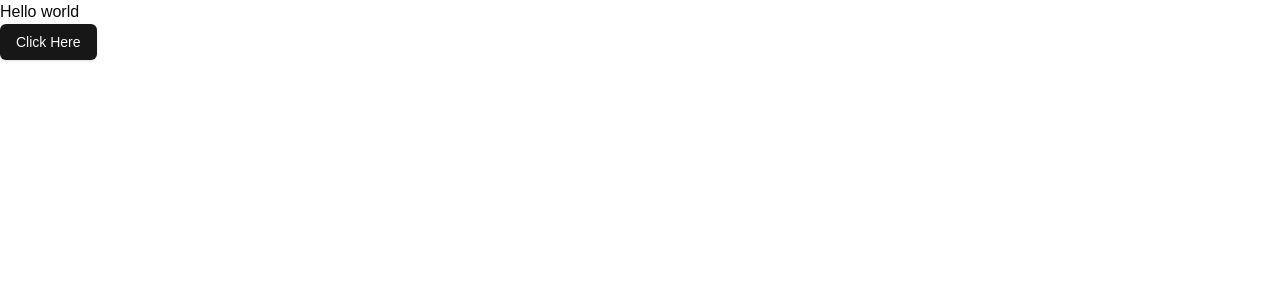
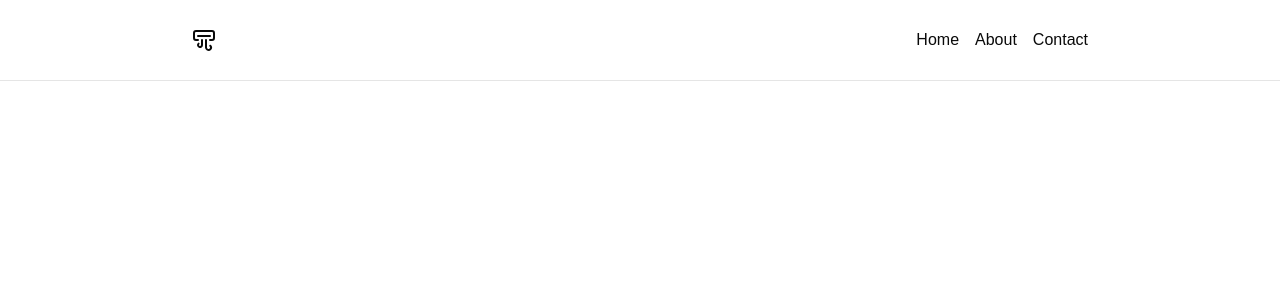
Before and after one commit to zabihbakhtiari/next-auth, a Next.js app: page / in a window 1280 px wide. Shown: the top 300 px of the page. Built offline with nearby package versions, Linux system fonts and the light colour scheme.

Commit message:
create navbar

```diff
--- a/app/layout.tsx
+++ b/app/layout.tsx
@@ -1,9 +1,9 @@
 import type { Metadata } from "next";
 import "./globals.css";
-
+import Navbar from "@/components/navbar";
 
 export const metadata: Metadata = {
-  title: "Create Next App",
+  title: "Next auth",
   description: "Generated by create next app",
 };
 
@@ -14,9 +14,8 @@ export default function RootLayout({
 }>) {
   return (
     <html lang="en">
-      <body
-        className={` antialiased`}
-      >
+      <body className="antialiased">
+        <Navbar />
         {children}
       </body>
     </html>
--- a/app/page.tsx
+++ b/app/page.tsx
@@ -4,8 +4,6 @@ import { Button } from "@/components/ui/button";
 export default function Home() {
   return (
     <div>
-      <h1>Hello world</h1>
-      <Button>Click Here</Button>
     </div>
 
   );
--- /dev/null
+++ b/components/navbar.tsx
@@ -0,0 +1,29 @@
+import React from 'react'
+import Link from 'next/link'
+import { AirVent } from 'lucide-react'
+
+export default function Navbar() {
+  return (
+    <nav className='border-b px-4 py-2 bg-white'>
+      <div className='flex items-center justify-between mx-auto max-w-4xl h-16'>
+        <Link href="/" className="text-xl font-bold">
+         <Link href='/'>
+         <AirVent />
+         </Link>
+        </Link>
+
+        <div className="flex gap-4">
+          <Link href="/" className="hover:text-blue-600">
+            Home
+          </Link>
+          <Link href="/about" className="hover:text-blue-600">
+            About
+          </Link>
+          <Link href="/contact" className="hover:text-blue-600">
+            Contact
+          </Link>
+        </div>
+      </div>
+    </nav>
+  )
+}
```
